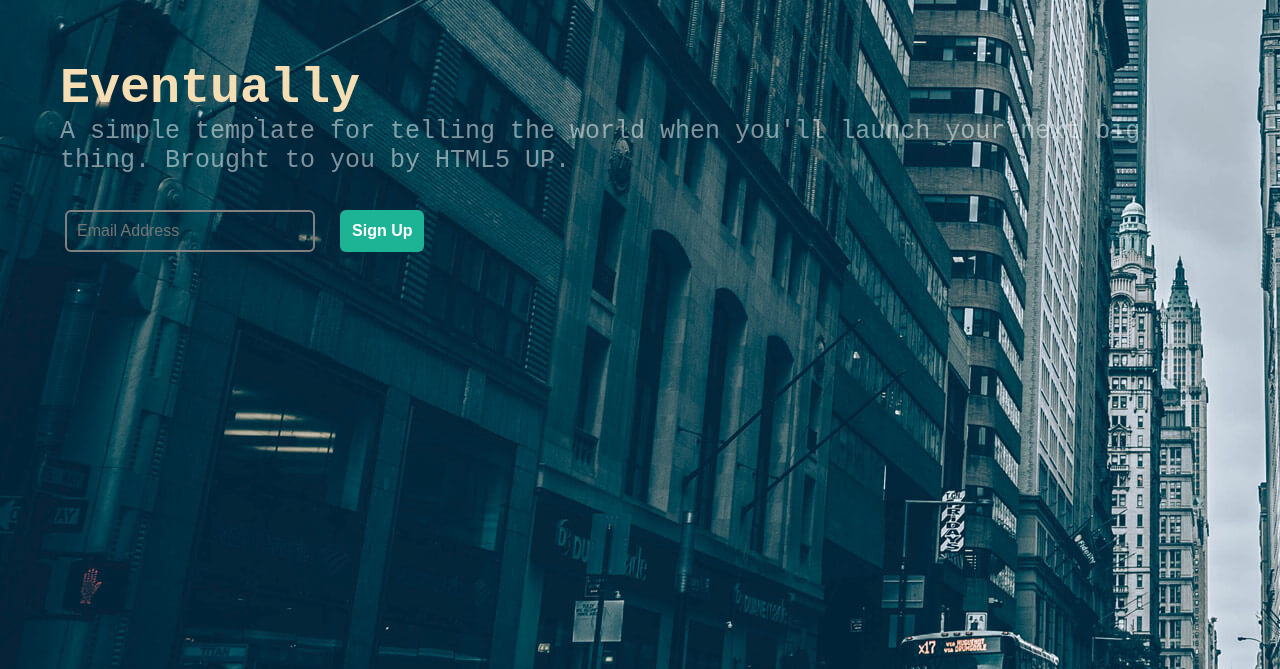
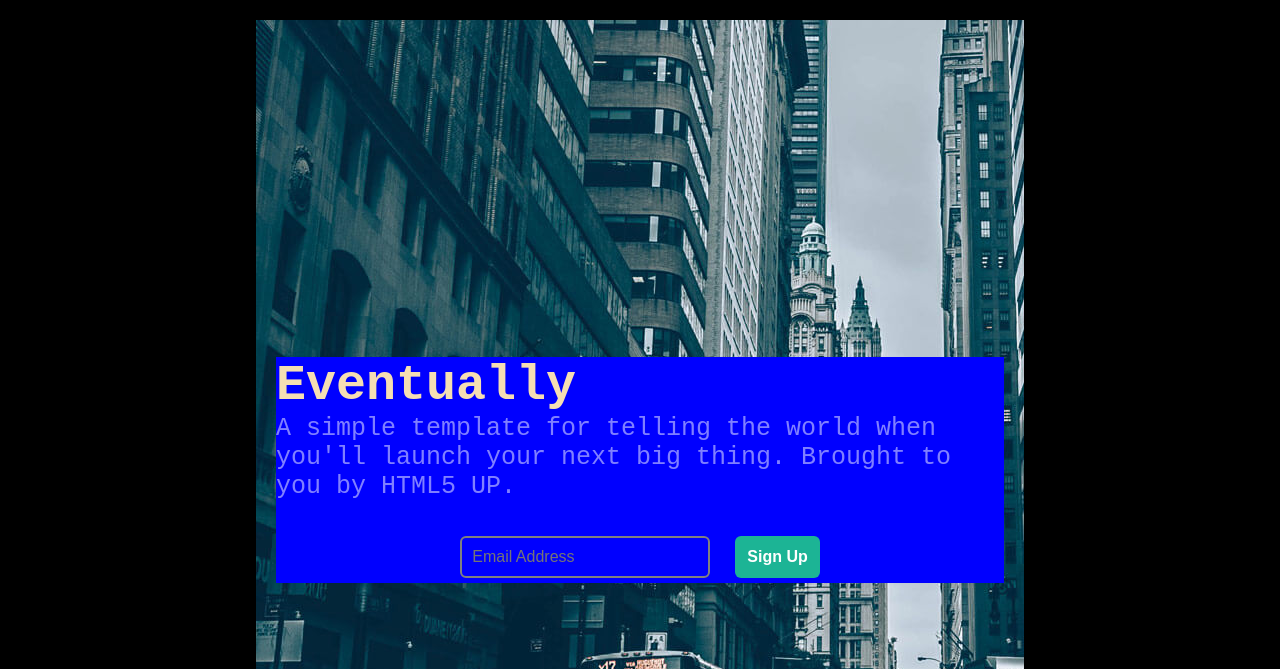
Before and after one commit to AminouZakara/Landing_Page, a plain HTML site: page index.html in a window 1280 px wide. Shown: the top 669 px of the page. Drawn offline with Linux system fonts and the light colour scheme.

Commit message:
Second Version
Second Version

```diff
--- a/index.html
+++ b/index.html
@@ -14,9 +14,12 @@
 	<body>
 
         <div id="container">
+            <div id="container_items">
                 <header>
                     <h1>Eventually</h1>
-        <p id="description">A simple template for telling the world when you'll launch your next big thing. Brought to you by HTML5 UP.</p>
+            <p id="description">A simple template for telling
+                the world when you'll launch your next big thing.
+                Brought to you by HTML5 UP.</p>
                 </header>
 
                  <main>
@@ -39,6 +42,9 @@
                  </footer>
             </div>
 
+
+        </div>
+
 		<!--
             start writing your code
 
--- a/style.css
+++ b/style.css
@@ -4,12 +4,33 @@
     box-sizing: border-box;
 }
 body{
-    background-image: url('assets/images/bg.jpg');
+    background-color: black;
     font-size: 18px;
+    display: flex;
+    justify-content: center;
+    align-items: center;
+    align-content: center;
 }
 
 #container{
-    margin: 60px;
+    background-image: url('assets/images/bg.jpg');
+    background-position-x: center;
+    margin: 5px 50px;
+    width: 60%;
+    height: 900px;
+    margin: 20px;
+    display: flex;
+    justify-content: center;
+    align-items: center;
+    align-content: center;
+
+}
+
+#container_items{
+    background-color: blue;
+    margin: 0px 20px;
+
+
 
 }
 
@@ -22,6 +43,7 @@ header h1{
 
 main{
     margin-top: 30px;
+    text-align: center;
 
 }
 
@@ -54,10 +76,14 @@ footer{
 footer i{
     margin-bottom: 15px;
 }
-@media screen and (max-width: 480px) {
-    form #email, #submit{
+@media screen and (max-width: 700px) {
+    form #email{
         width: 100%;
     }
+    #submit{
+        width: 250px;
+    }
+
 }
 @media screen and (min-width: 481px) {
     form #email{
@@ -76,6 +102,7 @@ footer i{
     body{
         font-size: 20px;
     }
+
 }
 @media screen and (min-width: 1201px) {
     form #email{
```
Lines whose indentation alone changed are shown as unchanged.
